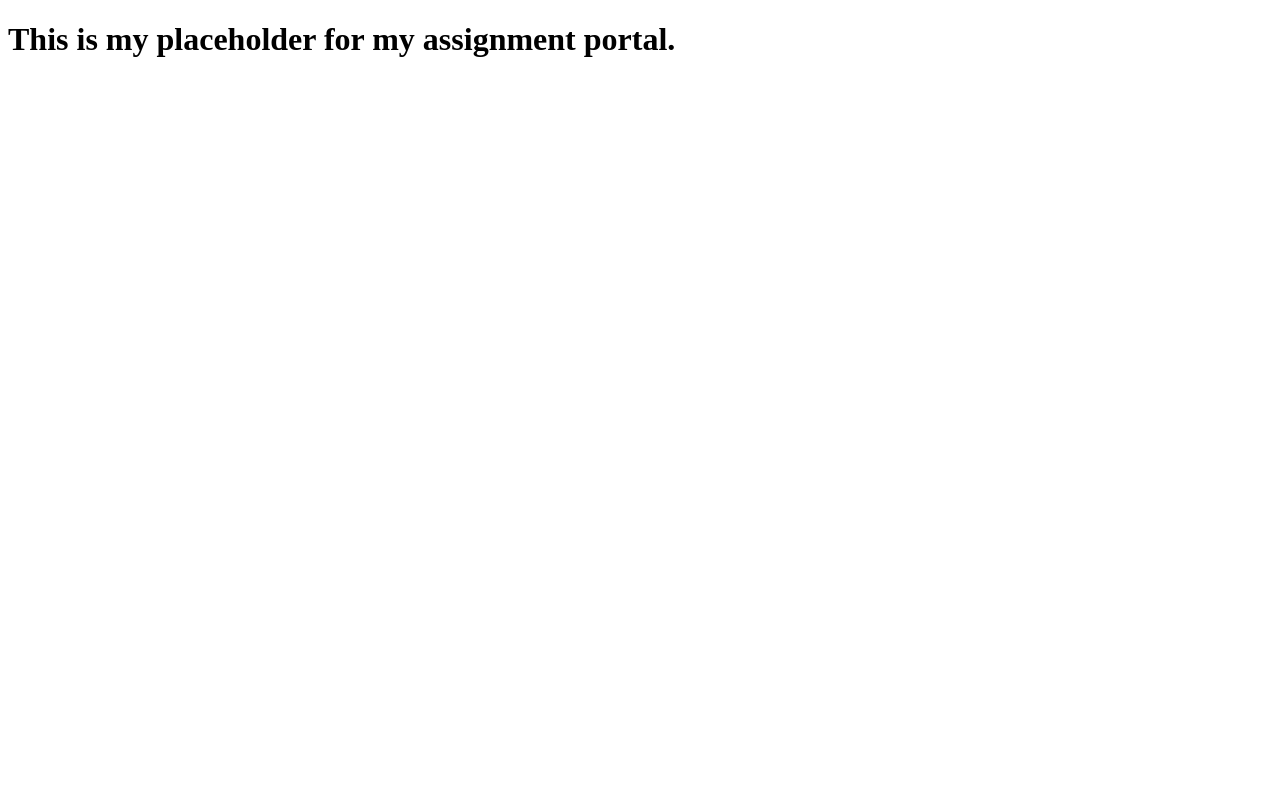
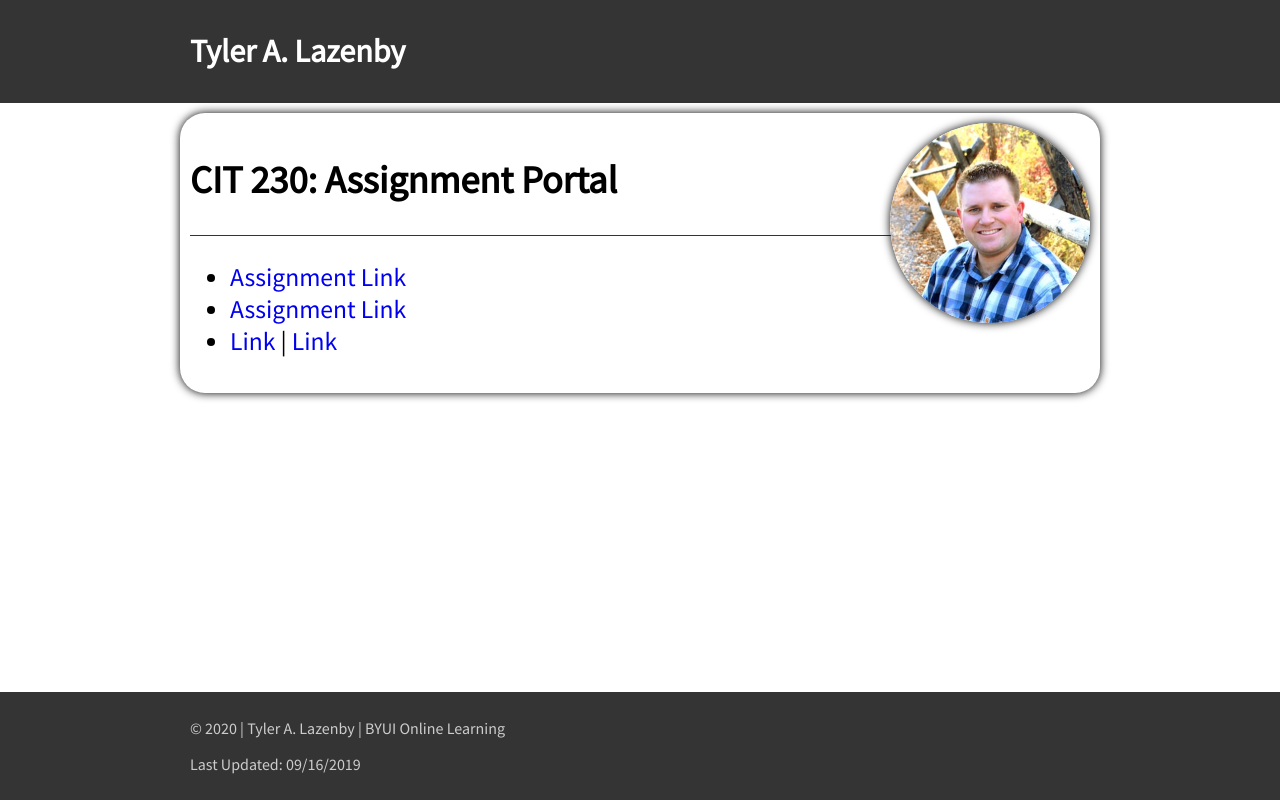
Before and after one commit to tylerlazenby/tylerlazenby, a plain HTML site: page index.html in a window 1280 px wide. Drawn offline with Linux system fonts and the light colour scheme.

Commit message:
new portal styling

```diff
--- a/index.html
+++ b/index.html
@@ -3,8 +3,36 @@
 <head>
     <meta charset="UTF-8">
     <title>Assignment Portal</title>
+    <link href="https://fonts.googleapis.com/css?family=Source+Sans+Pro&display=swap" rel="stylesheet">
+    <link rel="stylesheet" href="styles/style.css">
 </head>
 <body>
-<h1>This is my placeholder for my assignment portal.</h1>
+<div class="content">
+    <header class="dark-header">
+        <div class="header-container">
+            <h1>Tyler A. Lazenby</h1>
+        </div>
+    </header>
+
+    <main class="light-main">
+        <div class="light-main-container">
+            <img class="profile" src="img/new_profile.jpg" alt="Tyler's Profile">
+            <h2>CIT 230: Assignment Portal</h2>
+            <div id="assignmentList">
+                <ul>
+                    <li><a href="#">Assignment Link</a></li>
+                    <li><a href="#">Assignment Link</a></li>
+                    <li><a href="#">Link</a> | <a href="#">Link</a></li>
+                </ul>
+            </div>
+        </div>
+    </main>
+</div>
+<footer class="dark-footer">
+    <div class="dark-footer-container">
+        <p>&copy; 2020 | Tyler A. Lazenby | BYUI Online Learning</p>
+        <p class="update-message">Last Updated: 09/16/2019</p>
+    </div>
+</footer>
 </body>
 </html>
--- /dev/null
+++ b/styles/style.css
@@ -0,0 +1,65 @@
+html {
+    font-family: 'Source Sans Pro', sans-serif;
+}
+
+body {
+    margin: 0;
+    padding: 0;
+    max-width: 100%;
+}
+
+a {
+    text-decoration: none;
+}
+
+a:hover {
+    text-decoration: underline;
+}
+
+.content {
+    min-height: calc(100vh - 108px);
+}
+
+.dark-header h1 {
+    color: white;
+}
+
+.dark-header .header-container, .dark-footer .dark-footer-container , .light-main .light-main-container {
+    width: 900px;
+    max-width: 900px;
+    margin: auto;
+}
+
+.dark-footer, .dark-header {
+    background: #343434;
+    margin: 0;
+    padding: 10px;
+}
+
+.profile {
+    float: right;
+    border-radius: 100%;
+    box-shadow: 0 0 10px;
+    width: 200px;
+    max-width: 100%;
+}
+
+.dark-footer {
+    min-height: 50px;
+    color: #ccc;
+}
+
+.light-main {
+    font-size: 1.6rem;
+}
+
+#assignmentList {
+    border-top: #343434 solid 1px;
+}
+
+.light-main-container {
+    box-shadow: 0 0 10px;
+    padding: 10px;
+    margin: 10px auto !important;
+    border-radius: 25px;
+}
```
Also changed, not shown: img/new_profile.jpg (added).
